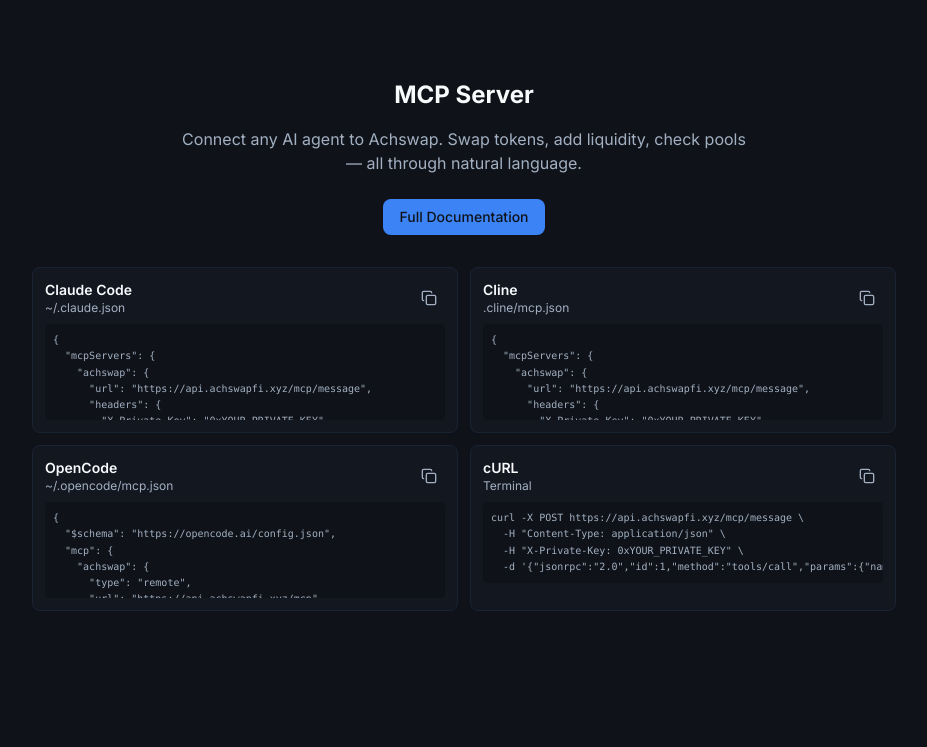
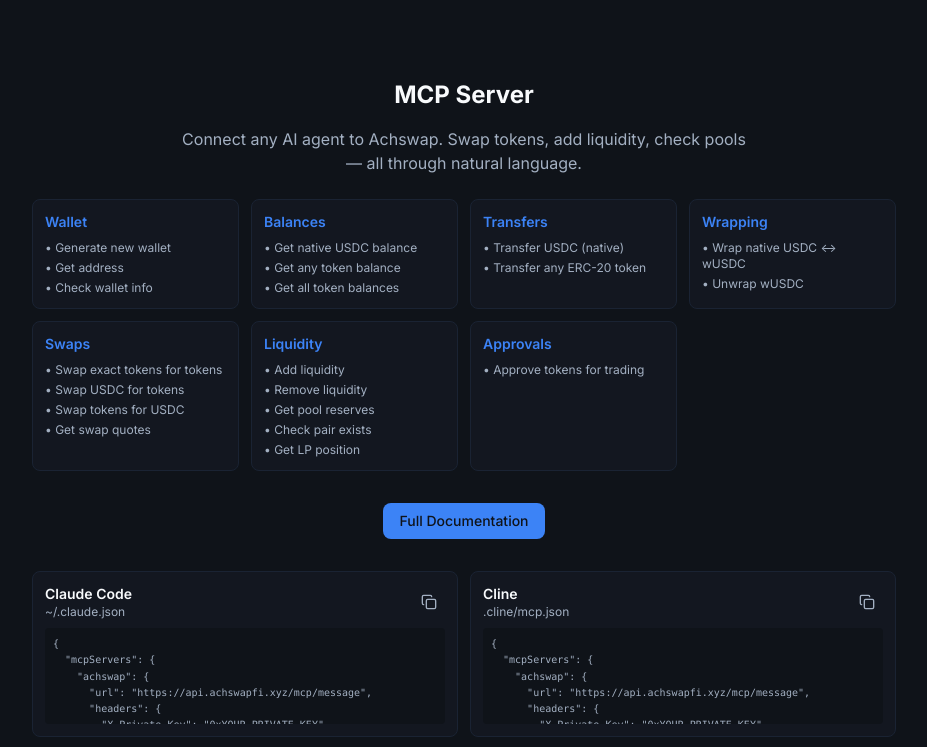
Before and after one commit to Asif2902/achswap-homepage, a React (Vite) app: page / in a window 1280 px wide. Shown: the part 1491-2238 px from the top of the page, without its empty margins (176-1103 px from the left). Built offline with nearby package versions, Linux system fonts and the light colour scheme; the HTML template or start-up script is replaced by a standard one.

Commit message:
Add MCP capabilities documentation to homepage

```diff
--- a/src/App.tsx
+++ b/src/App.tsx
@@ -204,6 +204,16 @@
 function MCPSection() {
   const [copied, setCopied] = useState<string | null>(null)
 
+  const capabilities = [
+    { category: 'Wallet', items: ['Generate new wallet', 'Get address', 'Check wallet info'] },
+    { category: 'Balances', items: ['Get native USDC balance', 'Get any token balance', 'Get all token balances'] },
+    { category: 'Transfers', items: ['Transfer USDC (native)', 'Transfer any ERC-20 token'] },
+    { category: 'Wrapping', items: ['Wrap native USDC ↔ wUSDC', 'Unwrap wUSDC'] },
+    { category: 'Swaps', items: ['Swap exact tokens for tokens', 'Swap USDC for tokens', 'Swap tokens for USDC', 'Get swap quotes'] },
+    { category: 'Liquidity', items: ['Add liquidity', 'Remove liquidity', 'Get pool reserves', 'Check pair exists', 'Get LP position'] },
+    { category: 'Approvals', items: ['Approve tokens for trading'] },
+  ]
+
   const configs = [
     {
       name: 'Claude Code',
@@ -273,6 +283,19 @@
         <p className="text-[hsl(215_20%_70%)] text-center mb-6 max-w-xl mx-auto text-sm md:text-base">
           Connect any AI agent to Achswap. Swap tokens, add liquidity, check pools — all through natural language.
         </p>
+
+        <div className="grid grid-cols-2 md:grid-cols-4 gap-3 mb-8">
+          {capabilities.map((cap) => (
+            <div key={cap.category} className="p-3 rounded-lg bg-[hsl(220_25%_10%)] border border-[hsl(217_33%_15%)]">
+              <h3 className="font-semibold text-sm mb-2 text-[hsl(217_91%_60%)]">{cap.category}</h3>
+              <ul className="text-xs text-[hsl(215_20%_70%)] space-y-1">
+                {cap.items.map((item) => (
+                  <li key={item}>• {item}</li>
+                ))}
+              </ul>
+            </div>
+          ))}
+        </div>
 
         <div className="flex flex-wrap justify-center gap-3 mb-8">
           <a
```
